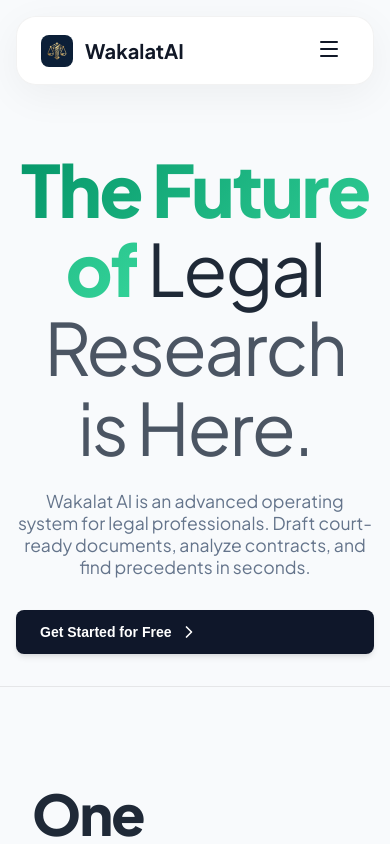
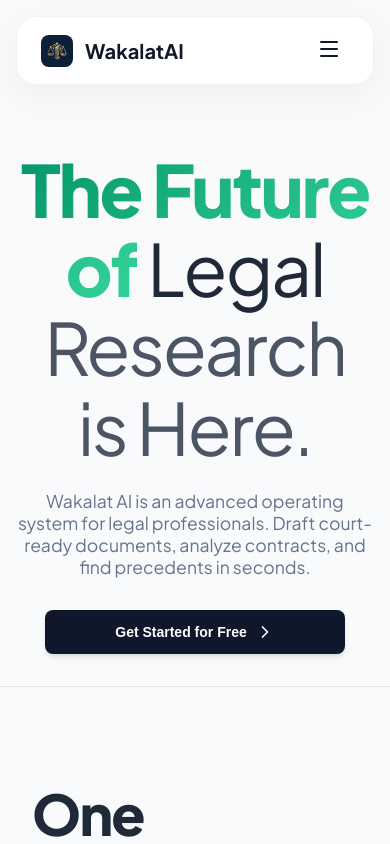
Before and after one commit to nknitishsingh94/Legel_AI, a React (Vite) app in the folder frontend/: page / in a window 390 px wide. Shown: the top 844 px of the page. Built offline with nearby package versions, Linux system fonts and the light colour scheme; no server answers; the database is empty.

Commit message:
fix: center text and icon in Get Started button for mobile devices

```diff
--- a/frontend/src/components/LandingPage.jsx
+++ b/frontend/src/components/LandingPage.jsx
@@ -65,7 +65,7 @@
           Wakalat AI is an advanced operating system for legal professionals. Draft court-ready documents, analyze contracts, and find precedents in seconds.
         </p>
         <div className="hero-buttons">
-          <button className="btn-primary" style={{ display: 'flex', alignItems: 'center', gap: '0.5rem' }} onClick={onGetStarted}>
+          <button className="btn-primary" style={{ display: 'flex', alignItems: 'center', justifyContent: 'center', gap: '0.5rem', width: '100%', maxWidth: '300px', margin: '0 auto' }} onClick={onGetStarted}>
             Get Started for Free <ChevronRight size={20} />
           </button>
         </div>
```
